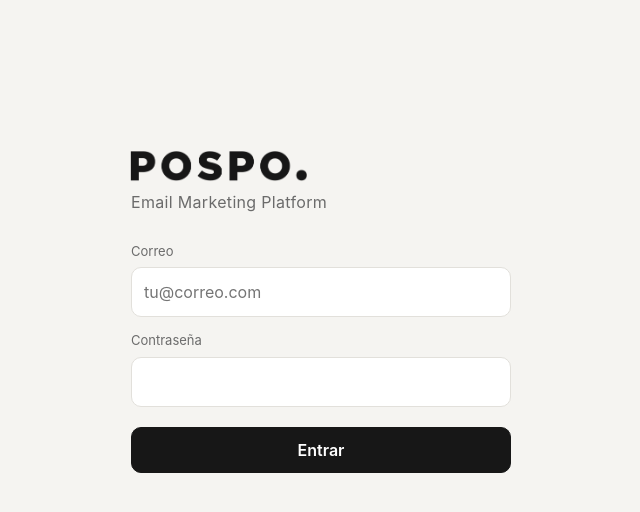
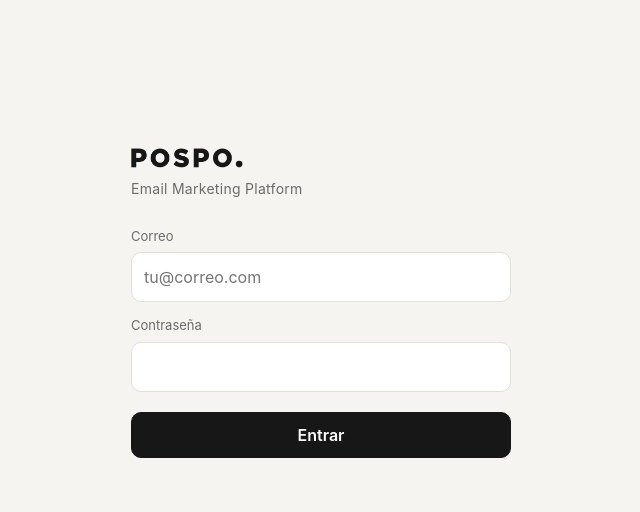
Before and after one commit to carlesllavata/panel, a plain HTML site: page index.html in a window 1280 px wide. Shown: the whole page, without its empty margins (319-959 px from the left). Drawn offline with Linux system fonts and the light colour scheme.

Commit message:
Reduce el tamaño del logo
Co-Authored-By: Claude Fable 5.2 <noreply@anthropic.com>

```diff
--- a/styles.css
+++ b/styles.css
@@ -94,7 +94,7 @@ label input { margin-top: 6px; font-size: 16px; color: var(--text); }
    The picture has an empty margin of about 3.5% of its width on each side; the negative margin lines the
    letters up with the text below. */
 .logo {
-  --logo-width: 190px;
+  --logo-width: 120px;
   display: block;
   width: var(--logo-width);
   aspect-ratio: 870 / 200;
@@ -103,13 +103,13 @@ label input { margin-top: 6px; font-size: 16px; color: var(--text); }
   -webkit-mask: url(icons/logo.png) center / contain no-repeat;
   mask: url(icons/logo.png) center / contain no-repeat;
 }
-.logo.small { --logo-width: 96px; flex: none; }
+.logo.small { --logo-width: 72px; flex: none; }
 
 /* Sign-in */
 .login { max-width: 380px; margin: 0 auto; padding-top: 18vh; }
 .login h1 { margin-bottom: 4px; }
 .login p { margin-bottom: 28px; }
-.login .tagline { margin-top: 2px; letter-spacing: 0.02em; }
+.login .tagline { margin-top: 6px; font-size: 14px; letter-spacing: 0.02em; }
 .login button { width: 100%; margin-top: 6px; }
 
 /* Top bar and bottom tabs */
```
